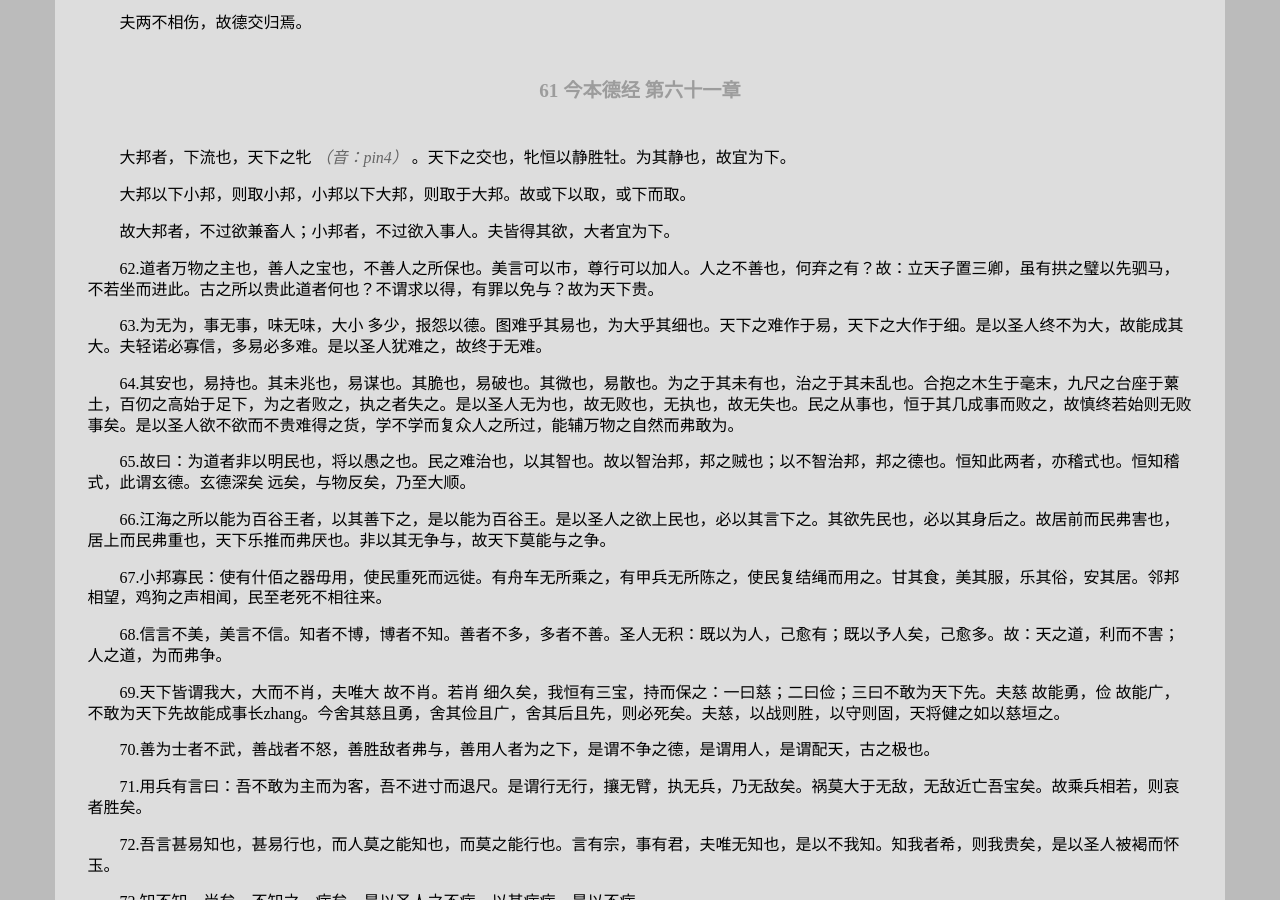
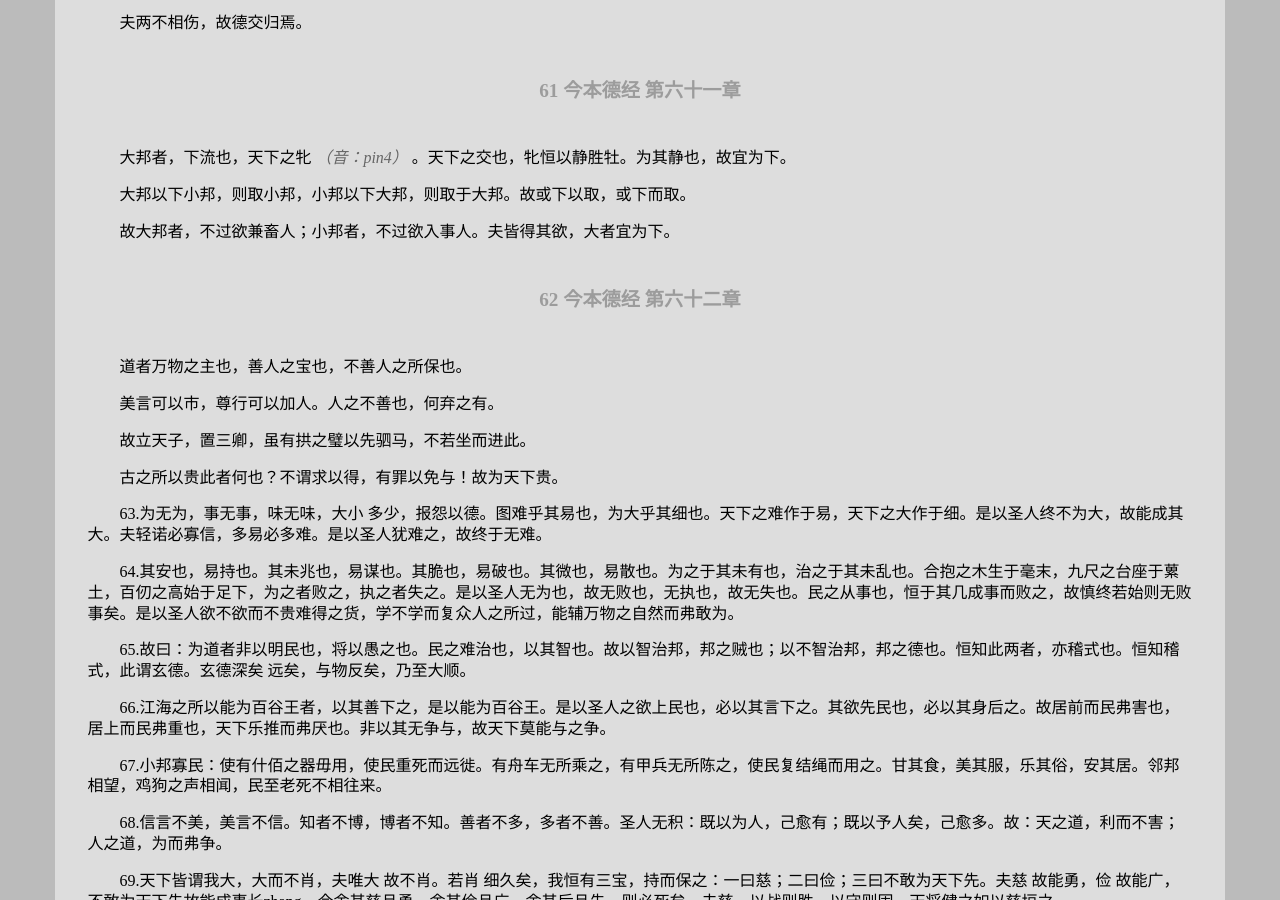
Before and after one commit to leiqin/leiqin.github.io, a Jekyll site: the page built from shoucang/daodejing.markdown, in a window 1280 px wide and 900 px high, scrolled down 5912 px. Built offline with Jekyll 4.4.1, drawn with Linux system fonts in a browser that asks for light colours; nearby versions of some CDN libraries.

Commit message:
道德经 德经 62

```diff
--- a/shoucang/daodejing.markdown
+++ b/shoucang/daodejing.markdown
@@ -239,9 +239,17 @@ title: 道德经
 
 故大邦者，不过欲兼畜人；小邦者，不过欲入事人。夫皆得其欲，大者宜为下。
 
+###### 62 今本德经 第六十二章
+
+道者万物之主也，善人之宝也，不善人之所保也。
+
+美言可以市，尊行可以加人。人之不善也，何弃之有。
+
+故立天子，置三卿，虽有拱之璧以先驷马，不若坐而进此。
+
+古之所以贵此者何也？不谓求以得，有罪以免与！故为天下贵。
 
 
-62.道者万物之主也，善人之宝也，不善人之所保也。美言可以市，尊行可以加人。人之不善也，何弃之有？故：立天子置三卿，虽有拱之璧以先驷马，不若坐而进此。古之所以贵此道者何也？不谓求以得，有罪以免与？故为天下贵。
 
 63.为无为，事无事，味无味，大小 多少，报怨以德。图难乎其易也，为大乎其细也。天下之难作于易，天下之大作于细。是以圣人终不为大，故能成其大。夫轻诺必寡信，多易必多难。是以圣人犹难之，故终于无难。
 
```
